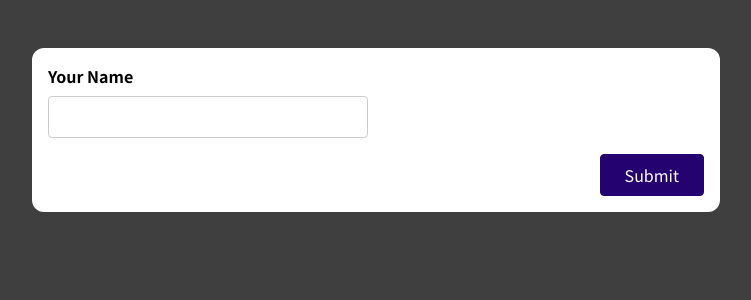
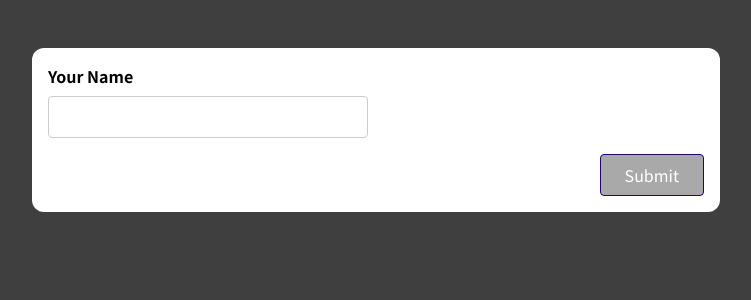
Before and after one commit to DrdroidAkshay/form-handler, a React (Create React App) app: page / in a window 1280 px wide. Shown: the top 300 px of the page, without its empty margins (264-1015 px from the left). Built offline with nearby package versions, Linux system fonts and the light colour scheme.

Commit message:
Managing the overall form validity

```diff
--- a/src/components/SimpleInput.js
+++ b/src/components/SimpleInput.js
@@ -1,37 +1,35 @@
-import { useRef, useState } from "react";
+import { useEffect, useState } from "react";
 
 const SimpleInput = (props) => {
-  const nameInputRef = useRef();
   const [enteredName, setEnteredName] = useState("");
-  const [enteredNameIsValid, setEnteredNameIsValid] = useState(false);
   const [enteredNameTouched, setEnteredNameTouched] = useState(false);
+  const [formIsValid, setFormIsValid] = useState(false);
+  const enteredNameIsValid = enteredName.trim() !== "";
+  useEffect(() => {
+    if (enteredNameIsValid) {
+      setFormIsValid(true);
+    }
+  }, [enteredNameIsValid]);
+  const enterednameisInvalid = enteredNameTouched && !enteredNameIsValid;
 
   const nameInputChangeHandler = (event) => {
     setEnteredName(event.target.value);
   };
   const nameInputBlurHandler = (event) => {
     setEnteredNameTouched(true);
-    if (enteredName.trim() === "") {
-      setEnteredNameIsValid(false);
-      return;
-    }
   };
 
   const submitHandler = (event) => {
     event.preventDefault();
     setEnteredNameTouched(true);
-    if (enteredName.trim() === "") {
-      setEnteredNameIsValid(false);
+    if (!enteredNameIsValid) {
       return;
     }
-    setEnteredNameIsValid(true);
     console.log(enteredName);
-    const enteredValue = nameInputRef.current.value;
-    console.log("Name", enteredValue);
-    // nameInputRef.current.value = "";
     setEnteredName("");
+    setEnteredNameTouched(false);
   };
-  const enterednameisInvalid = enteredNameTouched && !enteredNameIsValid;
+
   const nameInputClasses = enterednameisInvalid
     ? "form-control invalid"
     : "form-control";
@@ -40,7 +38,6 @@
       <div className={nameInputClasses}>
         <label htmlFor="name">Your Name</label>
         <input
-          ref={nameInputRef}
           type="text"
           id="name"
           onChange={nameInputChangeHandler}
@@ -52,7 +49,7 @@
         )}
       </div>
       <div className="form-actions">
-        <button>Submit</button>
+        <button disabled={!formIsValid}>Submit</button>
       </div>
     </form>
   );
--- a/src/index.css
+++ b/src/index.css
@@ -1,11 +1,11 @@
-@import url('https://fonts.googleapis.com/css2?family=Noto+Sans+JP:wght@400;700&display=swap');
+@import url("https://fonts.googleapis.com/css2?family=Noto+Sans+JP:wght@400;700&display=swap");
 
 * {
   box-sizing: border-box;
 }
 
 html {
-  font-family: 'Noto Sans JP', sans-serif;
+  font-family: "Noto Sans JP", sans-serif;
 }
 
 body {
@@ -78,6 +78,11 @@
   background-color: #33059e;
   border-color: #33059e;
 }
+button:disabled,
+button:disabled:hover,
+button:disabled:active {
+  background-color: darkgray;
+}
 
 .form-actions {
   text-align: right;
```
Also changed, not shown: 1 other file (tests, documents, lock files or other folders).
